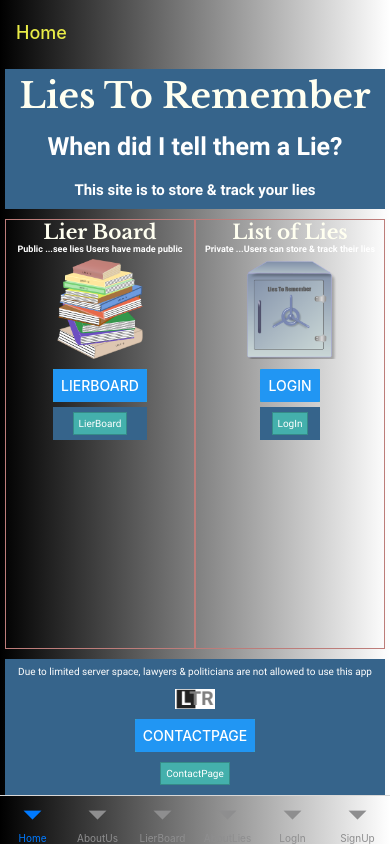
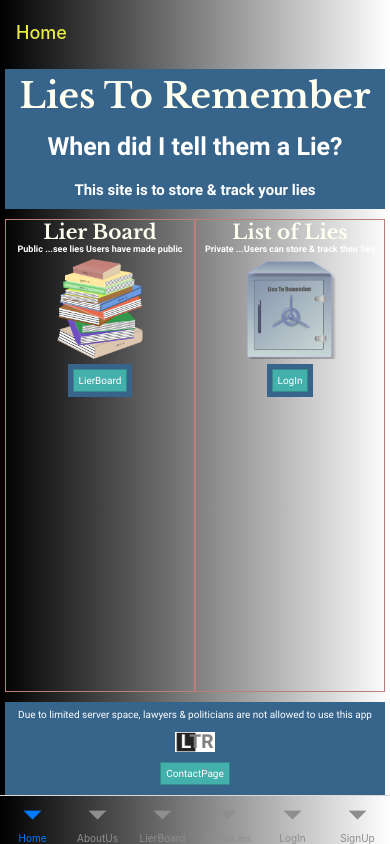
Before and after one commit to psteingh/LTRapp, a React Native app: screen / in a window 390 px wide. Built offline with nearby package versions, Linux system fonts and the light colour scheme.

Commit message:
ltrapp0514124

```diff
--- a/home/ButtonUseNav.js
+++ b/home/ButtonUseNav.js
@@ -1,4 +1,4 @@
-import { View, Text, Button, Pressable, StyleSheet } from 'react-native';
+import { View, Text, Pressable, StyleSheet } from 'react-native';
 
 import { useNavigation } from '@react-navigation/native';
 
@@ -8,13 +8,10 @@ function ButtonUseNav({screenName}) {
     const navigation = useNavigation();
     return (
         <View>
-        <View style={styles.buttonUseNavContainer}>
-        <Button
-            title={`${screenName}`}
-            onPress={() => navigation.navigate(screenName)} />
-        </View>
         <View style={styles.pressableContainer}>
-        <Pressable style={styles.contactButtonContainer}>
+        <Pressable
+            onPress={() => navigation.navigate(screenName)}
+            style={styles.contactButtonContainer}>
         <Text style={styles.contactButtonText}>{`${screenName}`}</Text>
         </Pressable>
         </View>
@@ -42,9 +39,5 @@ const styles = StyleSheet.create({
         fontSize: 10,
         color: Colors.primaryWhite,
         margin: 5
-    },
-    buttonUseNavContainer: {
-        backgroundColor: Colors.primaryLgreen,
-        margin: 5
     }
 });
```
